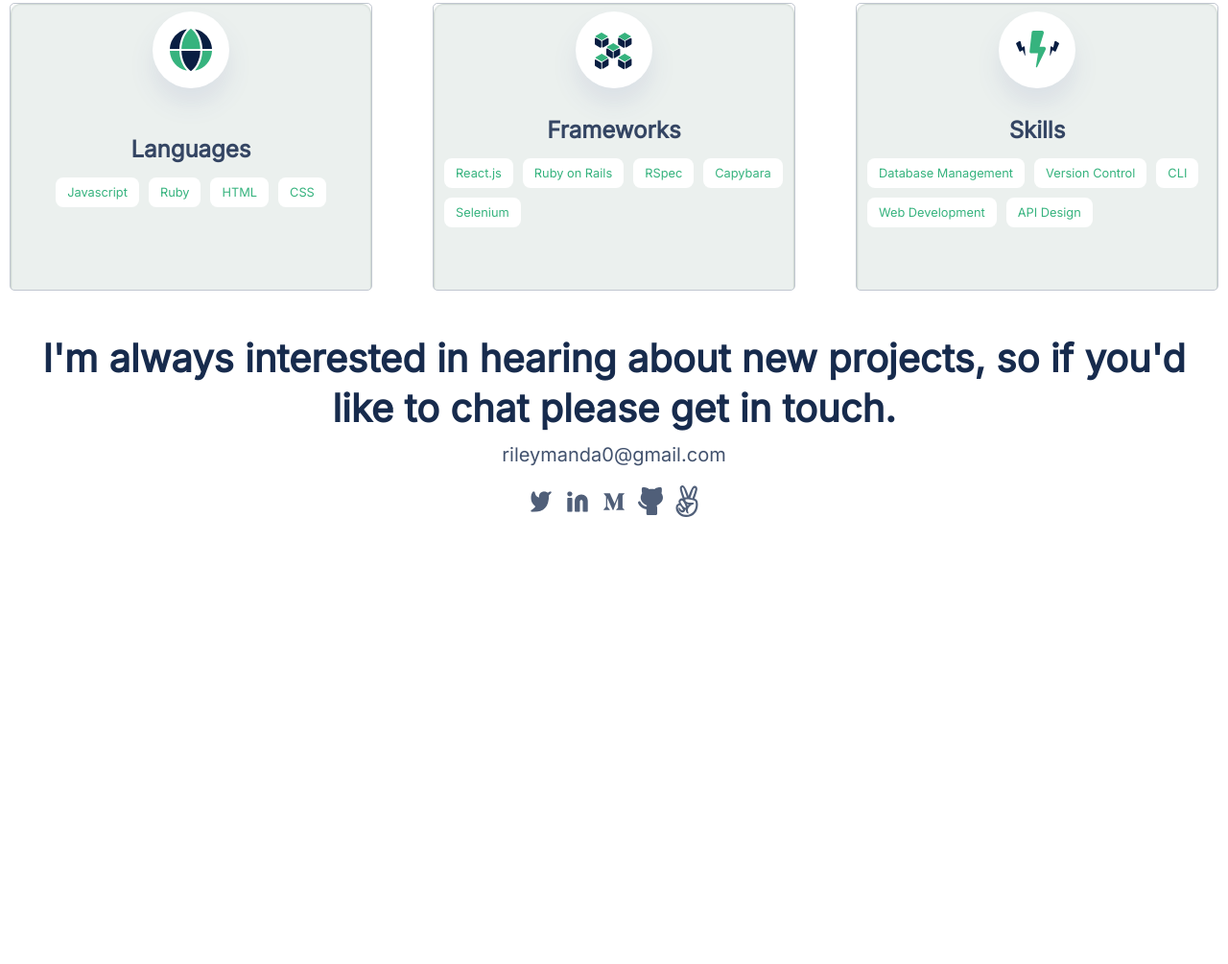
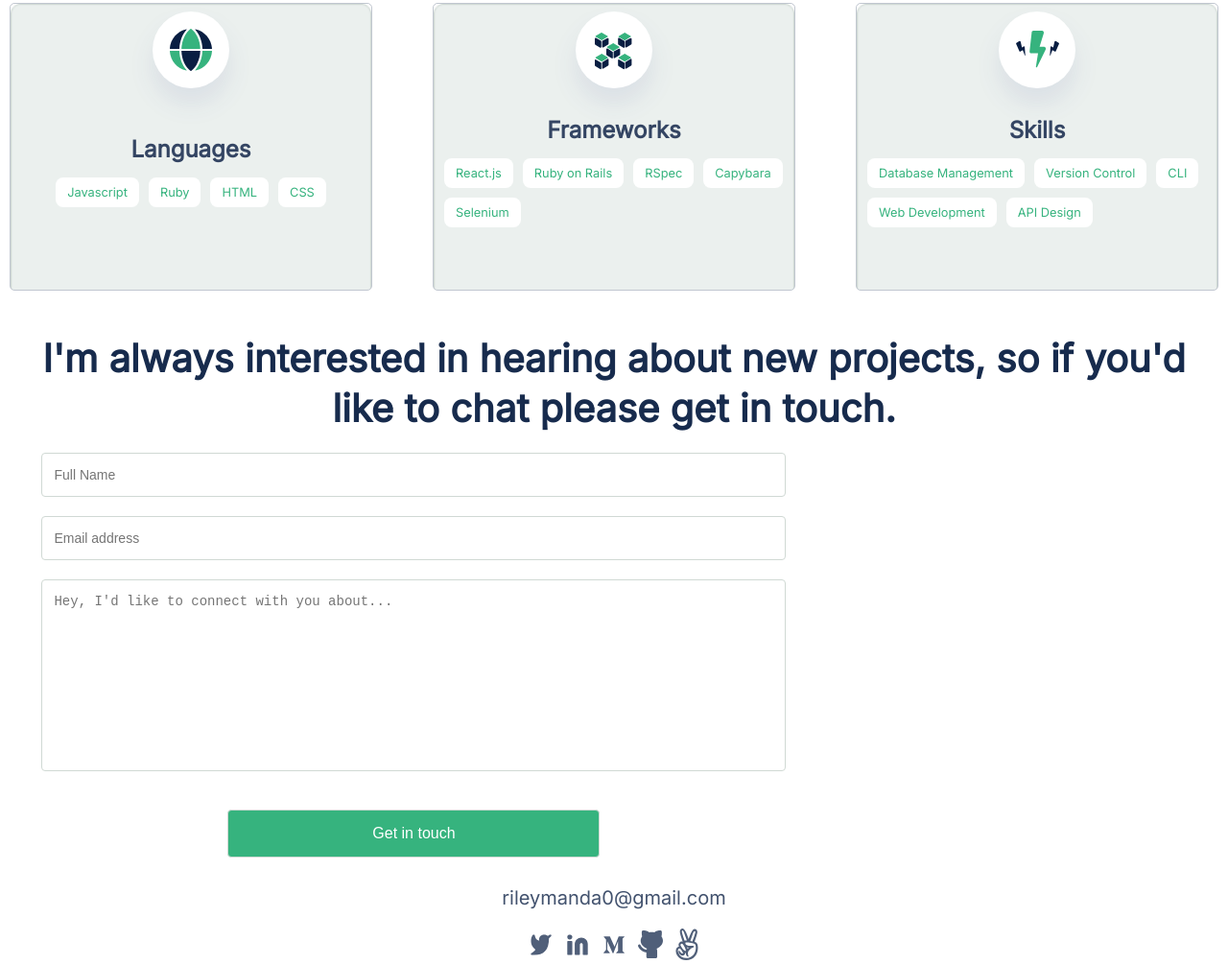
Before and after one commit to RileyManda/html5-portfolio-website, a plain HTML site: page index.html in a window 1280 px wide. Shown: the part 1916-2921 px from the top of the page at 96% size. Before the commit the page ends 2459 px from the top, so only its background shows below. Drawn offline with Linux system fonts and the light colour scheme.

Commit message:
Add contact form which includes name, email and message boxes and submit button

```diff
--- a/index.html
+++ b/index.html
@@ -206,7 +206,25 @@
     <h2 class="contact-text">I'm always interested in hearing about  new projects, so if you'd like to chat please get
         in touch.</h2>
     <div class="form-container">
+        <form class="contact-form">
+            <div class="form-group">
+                <label for="full-name"></label>
+                <input type="text" id="full-name" name="full-name" placeholder="Full Name" maxlength = "30" required>
+            </div>
+            <div class="form-group">
+                <label for="email"></label>
+                <input type="email" id="email" name="email" placeholder="Email address" required>
+            </div>
+            <div class="form-group">
+                <label for="message"></label>
+                <textarea id="message" name="message" placeholder="Hey, I'd like to connect with you about..." maxlength = "500"
+                    required></textarea>
+            </div>
+            <div class="form-group">
+                <input type="submit" value="Get in touch" class="contact-btn">
+            </div>
 
+        </form>
         <div class="email-container">
 <p class="email-text">rileymanda0@gmail.com</p>
         </div>
```
